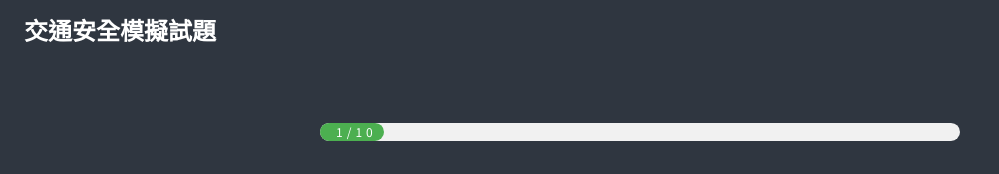
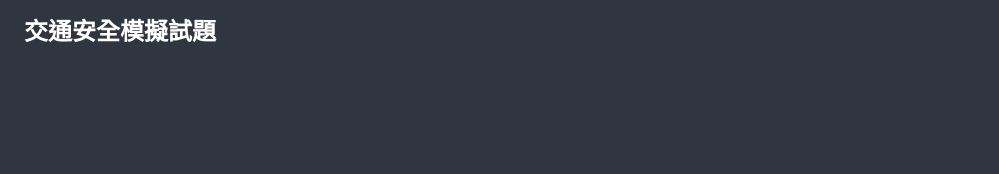
Before and after one commit to NDHUstudent/SAtraffic, a plain HTML site: page index.html in a window 1280 px wide. Shown: the top 174 px of the page, without its empty margins (0-999 px from the left). Drawn offline with Linux system fonts and the light colour scheme.

Commit message:
Update index.html

```diff
--- a/index.html
+++ b/index.html
@@ -32,9 +32,9 @@
 
     <div class="w3-row w3-container">
       <div id="quiz" class="w3-display-middle">
-        <div id='bar' class='w3-light-grey w3-round-xlarge w3-animate-top'>
+        <!--<div id='bar' class='w3-light-grey w3-round-xlarge w3-animate-top'>
           <div id='progressBar' class='w3-container w3-green w3-small w3-wide w3-round-xlarge w3-center' style='width: 10%;'><span id='progress'></span>/10</div>
-        </div>
+        </div>-->
 
         <p id="QS" class="w3-animate-top w3-xxlarge" style="font-weight: 700;"><span id='situation'></span></p>
 
```
